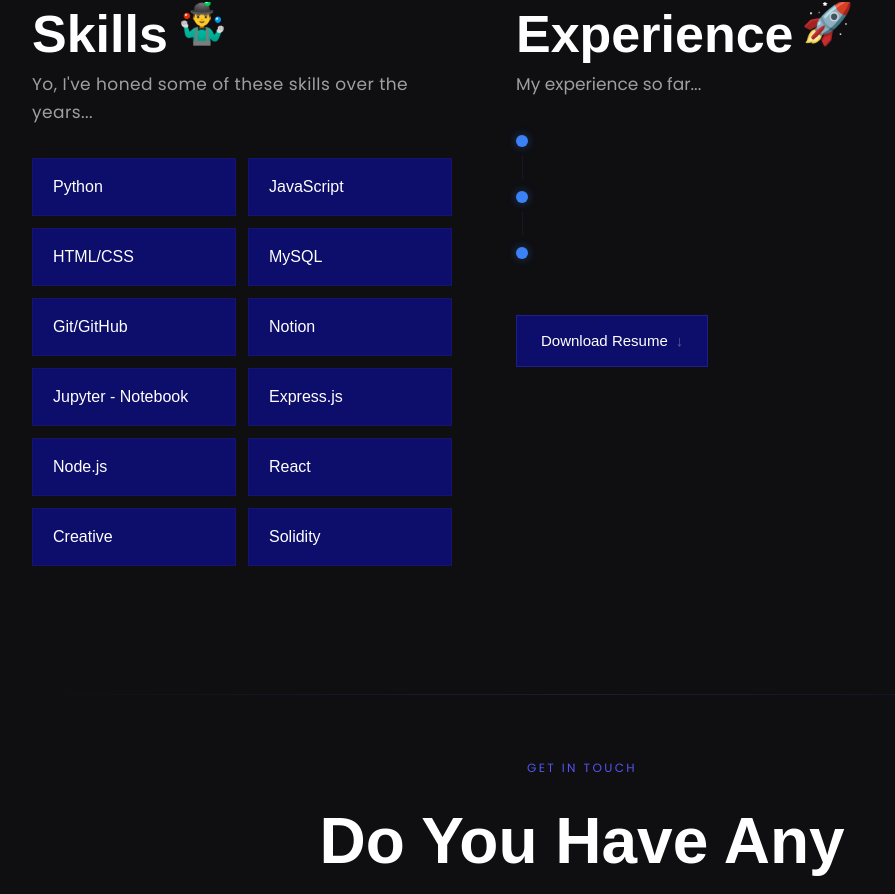
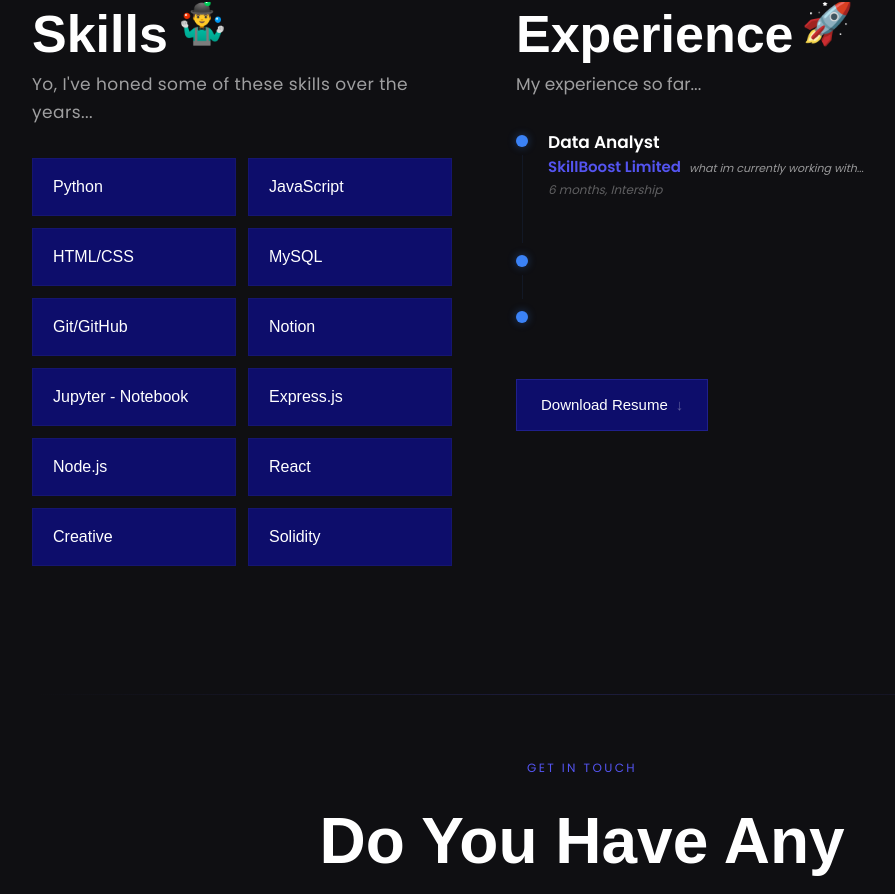
Before and after one commit to 0xDaruby/_0xdaruby_, a React (Vite) app: page / in a window 1280 px wide. Shown: the part 1990-2884 px from the top of the page, without its empty margins (58-953 px from the left). Built offline with nearby package versions, Linux system fonts and the light colour scheme; a web font is replaced by a local one.

Commit message:
Experience Update

```diff
--- a/src/components/experience.jsx
+++ b/src/components/experience.jsx
@@ -3,10 +3,10 @@
 
 const experiences = [
   {
-    role: "",
-    company: "",
-    period: "",
-    isCooking: false,
+    role: "Data Analyst",
+    company: "SkillBoost Limited",
+    period: "6 months, Intership",
+    isOngoing: true,
     desc: "",
   },
   {
@@ -63,7 +63,7 @@
 
                   {exp.isOngoing && (
                     <span className="ml-2 text-[#FFFFFF99] italic text-[11px] animate-pulse font-normal">
-                      what im currently working on...
+                      what im currently working with...
                     </span>
                   )}
 
--- a/src/data/data.js
+++ b/src/data/data.js
@@ -15,7 +15,7 @@
     name: "Portfolio Website series",
     desc: "a set of portfolio websites built for personal brands and businesses ",
     lang: "Html · TailwindCSS · JavaScript",
-    link: "",
+    link: "https://github.com/0xDaruby/",
   },
   {
     name: "",
```
